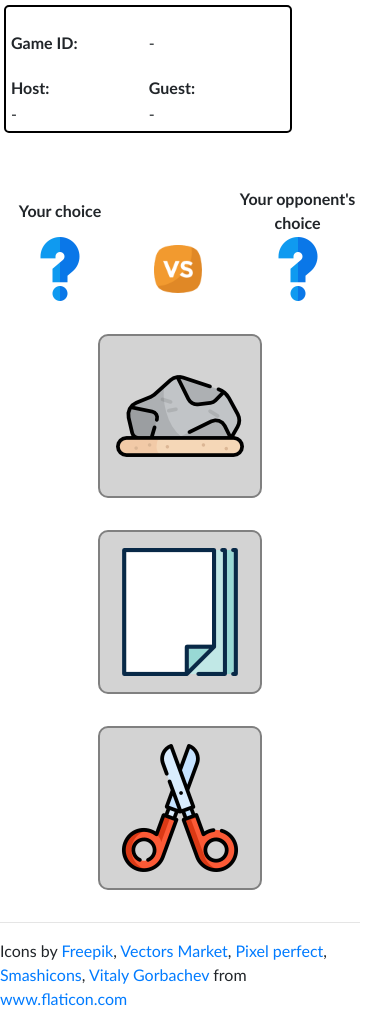
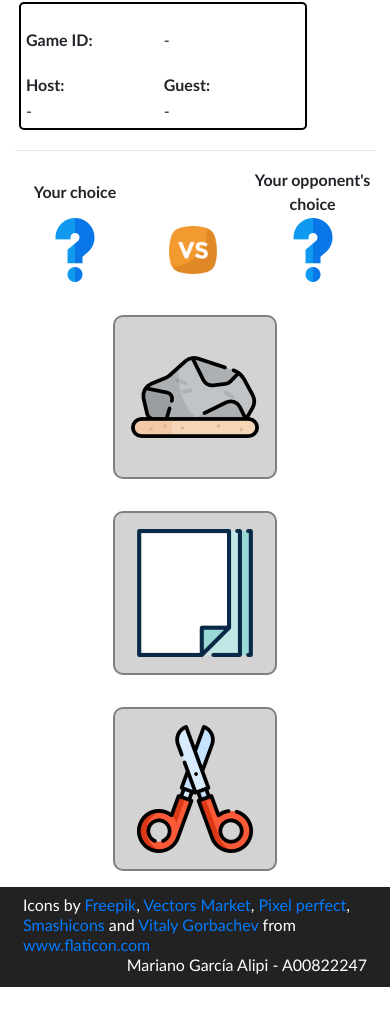
Before and after one commit to MarianoAlipi/web-development-class, a plain HTML site: page exam2-rock-paper-scissors/index.html in a window 390 px wide. Shown: the part 471-1482 px from the top of the page. After the commit the page ends 1458 px from the top, so only its background shows below. Drawn offline with nearby package versions, Linux system fonts and the light colour scheme.

Commit message:
Front-end tweaks. Added footer and some responsive functionality.

```diff
--- a/exam2-rock-paper-scissors/index.html
+++ b/exam2-rock-paper-scissors/index.html
@@ -26,11 +26,10 @@
     <!-- Navbar / header -->
     <nav id="title" class="navbar">
         <span class="navbar-brand">Rock, paper, scissors!</span>
-        <span id="nav-game-id-label" class="navbar-text">Game ID: <span id="nav-game-id" class="navbar-text">&nbsp;-&nbsp;</span></span>
-        <span class="navbar-text d-none d-md-inline">Mariano García Alipi - A00822247</span>
+        <span id="nav-game-id-label">Game ID: <span id="nav-game-id" class="m-0 p-0">&nbsp;-&nbsp;</span></span>
     </nav>
 
-    <div class="row container">
+    <div class="container">
 
         <!-- Actions -->
         <div class="flex">
@@ -137,16 +136,31 @@
                 <button id="scissors-btn" class="choice-btn" value="scissors"><img src="./img/scissors.png"></button>
             </div>
 
-            <hr/>
-            Icons by <a href="https://www.flaticon.es/autores/freepik" title="Freepik">Freepik</a>,
-            <a href="https://www.flaticon.com/authors/vectors-market" title="Vectors Market">Vectors Market</a>,
-            <a href="https://www.flaticon.com/authors/pixel-perfect" title="Pixel perfect">Pixel perfect</a>,
-            <a href="https://www.flaticon.com/authors/smashicons" title="Smashicons">Smashicons</a>,
-            <a href="https://www.flaticon.com/authors/vitaly-gorbachev" title="Vitaly Gorbachev">Vitaly Gorbachev</a> from
-            <a href="https://www.flaticon.com/" title="Flaticon"> www.flaticon.com</a>
         </div>
 
-    </div>
+    </div> <!-- end of container -->
+
+    <!-- Footer -->
+    <footer class="footer">
+        <div class="row m-0">
+
+            <div class="col-12 col-sm-8 col-lg-8">
+                <span class="d-block">Icons by
+                    <a class="btn-link" href="https://www.flaticon.es/autores/freepik" title="Freepik">Freepik</a>,
+                    <a class="btn-link" href="https://www.flaticon.com/authors/vectors-market" title="Vectors Market">Vectors Market</a>,
+                    <a class="btn-link" href="https://www.flaticon.com/authors/pixel-perfect" title="Pixel perfect">Pixel perfect</a>,
+                    <a class="btn-link" href="https://www.flaticon.com/authors/smashicons" title="Smashicons">Smashicons</a> and
+                    <a class="btn-link" href="https://www.flaticon.com/authors/vitaly-gorbachev" title="Vitaly Gorbachev">Vitaly Gorbachev</a>
+                from <a href="https://www.flaticon.com/" title="Flaticon"> www.flaticon.com</a>
+                </span>
+            </div>
+
+            <div class="col-12 col-sm-4 col-lg-4">
+                <span class="text-right d-block">Mariano García Alipi - A00822247</span>
+            </div>
+
+        </div> <!-- end of container row -->
+    </footer>
 
     <!-- Sweet alerts -->
     <script src="https://unpkg.com/sweetalert/dist/sweetalert.min.js"></script>
--- a/exam2-rock-paper-scissors/style.css
+++ b/exam2-rock-paper-scissors/style.css
@@ -1,5 +1,11 @@
+html {
+    position: relative;
+    min-height: 100%;
+}
+
 body {
     font-family: 'Trebuchet MS', 'Lucida Sans Unicode', 'Lucida Grande', 'Lucida Sans', Arial, sans-serif;
+    padding-bottom: 35px;
 }
 
 .navbar {
@@ -8,17 +14,67 @@
     margin-bottom: 0.5em;
 }
 
+.footer {
+    background-color: #222;
+    color: white;
+    position: absolute;
+    padding: 0.5em;
+    bottom: 0;
+    margin: 0;
+    width: 100%;
+    height: 35px;
+    line-height: 20px;
+}
+
+/*
+    xs: 0 - 767 px
+    sm: 768 - 991 px
+    md: 992 - 1199 px
+    lg: 1200 px +
+*/
+/* Phones */
+@media (max-width: 768px) {
+
+    body {
+        padding-bottom: 100px;
+    }
+
+    .navbar-brand {
+        font-size: 1.1em;
+    }
+
+    .footer {
+        height: 100px;
+    }
+}
+/* Tablets, desktops + */
+@media (min-width: 768px) {
+
+    body {
+        padding-bottom: 35px;
+    }
+
+    .navbar-brand {
+        font-size: 1.5em;
+    }
+
+    .footer {
+        height: 35px;
+    }
+}
+
+
 .navbar span {
     margin: 0;
     padding: 0;
 }
 
 nav #nav-game-id-label {
-    font-size: 1em;
+    font-size: 1.25em;
 }
 
 nav #nav-game-id {
-    font-size: 1.5em;
+    font-size: 1.25em;
     background-color: #333;
     border-radius: 10px;
     padding: 2px;
```
